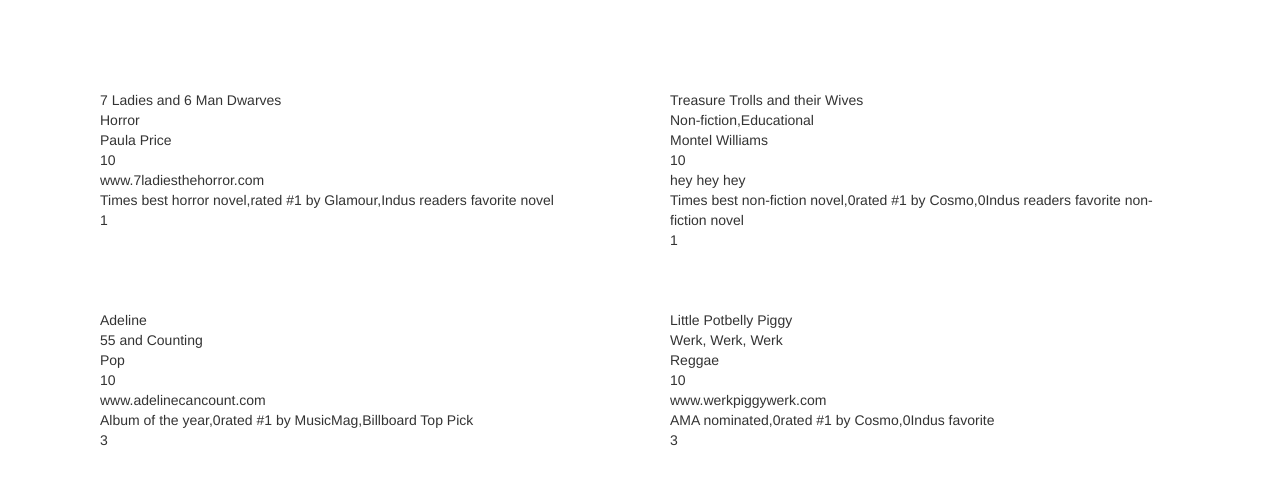
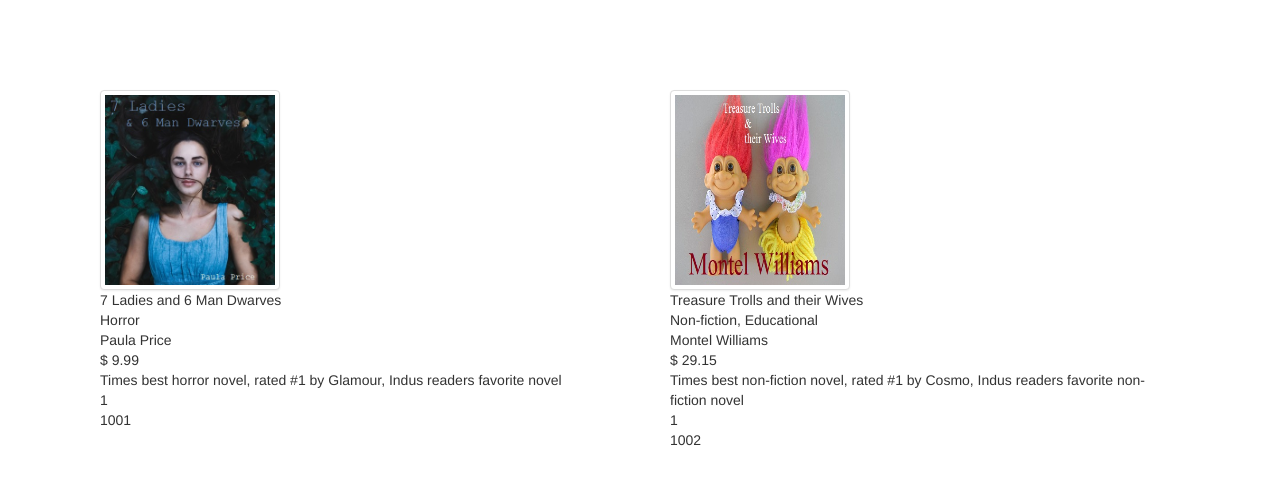
Before and after one commit to teamSauce/Indus, a plain HTML site: page index.html in a window 1280 px wide. Shown: the part 282-759 px from the top of the page. Drawn offline with nearby package versions, Linux system fonts and the light colour scheme.

Commit message:
Added images, made dropdown functional added product type and id to products

```diff
--- a/index.css
+++ b/index.css
@@ -3,7 +3,7 @@
 	position: absolute;
 	top: 0;
 	left: 0;
-	background: url('pexels-photo.jpg') no-repeat center center;
+	background: url('Images/pexels-photo.jpg') no-repeat center center;
 	width: 100%;
 	height: 35%;
 }
@@ -25,3 +25,8 @@
 .textPadding {
 	padding: 30px;
 }
+
+.smallImg {
+	height: 200px;
+	width: 180px;
+}
--- a/index.html
+++ b/index.html
@@ -44,11 +44,10 @@
           <li class="dropdown">
             <a href="#" class="dropdown-toggle" data-toggle="dropdown" role="button" aria-haspopup="true" aria-expanded="false">Dropdown <span class="caret"></span></a>
             <ul class="dropdown-menu">
-              <li><a href="#">Action</a></li>
-              <li><a href="#">Another action</a></li>
-              <li><a href="#">Something else here</a></li>
-              <li role="separator" class="divider"></li>
-              <li><a href="#">Separated link</a></li>
+              <li id="ladies"><a href="#">7 Ladies and 6 Man Dwarves</a></li>
+              <li id="trolls"><a href="#">Treasure Trolls and their Wives</a></li>
+              <li id="adeline"><a href="#">Adeline</a></li>
+              <li id="piggy"><a href="#">Little Potbelly Piggy</a></li>
             </ul>
           </li>
         </ul>
@@ -89,42 +88,46 @@
 
   <script>
     var books = [
-      book1 = {name: "7 Ladies and 6 Man Dwarves",
+      {picture: "<img class=\"img-responsive smallImg img-thumbnail\", src=Images/ladies-and-dwarves.jpg />",
+      name: "7 Ladies and 6 Man Dwarves",
       category: "Horror",
       author: "Paula Price",
-      price: 10,
-      picture: "www.7ladiesthehorror.com",
-      sellingPoints: ["Times best horror novel", "rated #1 by Glamour", "Indus readers favorite novel"],
-      id: 001
+      price: ["$ " + 9.99],
+      sellingPoints: ["Times best horror novel", " rated #1 by Glamour", " Indus readers favorite novel"],
+      productType: 001,
+      id: 1001
       },
 
-      book2 = {name: "Treasure Trolls and their Wives",
-      category: ["Non-fiction", "Educational"],
+      {picture: "<img class=\"img-responsive smallImg img-thumbnail\", src=Images/trolls-wives.jpg />",
+      name: "Treasure Trolls and their Wives",
+      category: ["Non-fiction", " Educational"],
       author: "Montel Williams",
-      price: 10,
-      picture: "hey hey hey",
-      sellingPoints: ["Times best non-fiction novel", + " " + "rated #1 by Cosmo", + " " + "Indus readers favorite non-fiction novel"],
-      id: 001
+      price: ["$ " + 29.15],
+      sellingPoints: ["Times best non-fiction novel", " rated #1 by Cosmo", " Indus readers favorite non-fiction novel"],
+      productType: 001,
+      id: 1002
       }
     ]
 
     var albums = [
-      album1 = {artist: "Adeline",
-      name: "55 and Counting",
+      {picture: "<img class=\"img-responsive smallImg img-thumbnail2\" src=Images/adeline.jpg />",
+      artist: "Adeline",
+      name: "74 and Counting",
       category: "Pop",
-      price: 10,
-      picture: "www.adelinecancount.com",
-      sellingPoints: ["Album of the year", + " " + "rated #1 by MusicMag", "Billboard Top Pick"],
-      id: 003
+      price: ["$" + 10.99],
+      sellingPoints: ["Album of the year", " rated #1 by MusicMag", " Billboard Top Pick"],
+      productType: 003,
+      id: 2001
       },
 
-      album2 = {artist: "Little Potbelly Piggy",
-      name: "Werk, Werk, Werk",
+      {picture: "<img class=\"img-responsive smallImg img-thumbnail\" src=Images/werk.jpg />",
+      artist: "Little Potbelly Piggy",
+      name: "Werk, Werk, Werk: Live at the Velvet Margarita",
       category: "Reggae",
-      price: 10,
-      picture: "www.werkpiggywerk.com",
-      sellingPoints: ["AMA nominated", + " " + "rated #1 by Cosmo",+ " " + "Indus favorite"],
-      id: 003
+      price: ["$" + 15.51],
+      sellingPoints: ["AMA nominated", " rated #1 by Cosmo", " Indus favorite"],
+      productType: 003,
+      id: 2002
       }
     ]
 
@@ -132,12 +135,11 @@
       // Iterate through an array
       for (var i = 0; i < arr.length; i++) {
          arr[i];
-        var $div = $("<div class=\"col-md-6 textPadding" + ' ' + arr[i].id + "\"></div>")
+        var $div = $("<div class=\"col-md-6 textPadding" + ' ' + arr[i].productType + ' ' + arr[i].id + "\"></div>")
         // Iterate through that arrays object
         for (var key in arr[i]) {
           // Append that content into the html
           var $p = $("<p></p>");
-          // console.log($p);
           $p.text = arr[i][key];
           $div.append($p.text + "<br>");
         }
@@ -163,6 +165,30 @@
       $('.3').show();
     })
 
+    $('#ladies').click(function(){
+      $('.3').hide();
+      $('.1002').hide();
+      $('.1001').show();
+    })
+
+    $('#trolls').click(function(){
+      $('.3').hide();
+      $('.1001').hide();
+      $('.1002').show();
+    })
+
+    $('#adeline').click(function(){
+      $('.1').hide();
+      $('.2002').hide();
+      $('.2001').show();
+    })
+
+    $('#piggy').click(function(){
+      $('.1').hide();
+      $('.2001').hide();
+      $('.2002').show();
+    })
+
   </script>
 </body>
 </html>
```
Also changed, not shown: Images/adeline.jpg (added), Images/ladies-and-dwarves.jpg (added), Images/pexels-photo.jpg (renamed from pexels-photo.jpg), Images/trolls-wives.jpg (added), Images/werk.jpg (added).
